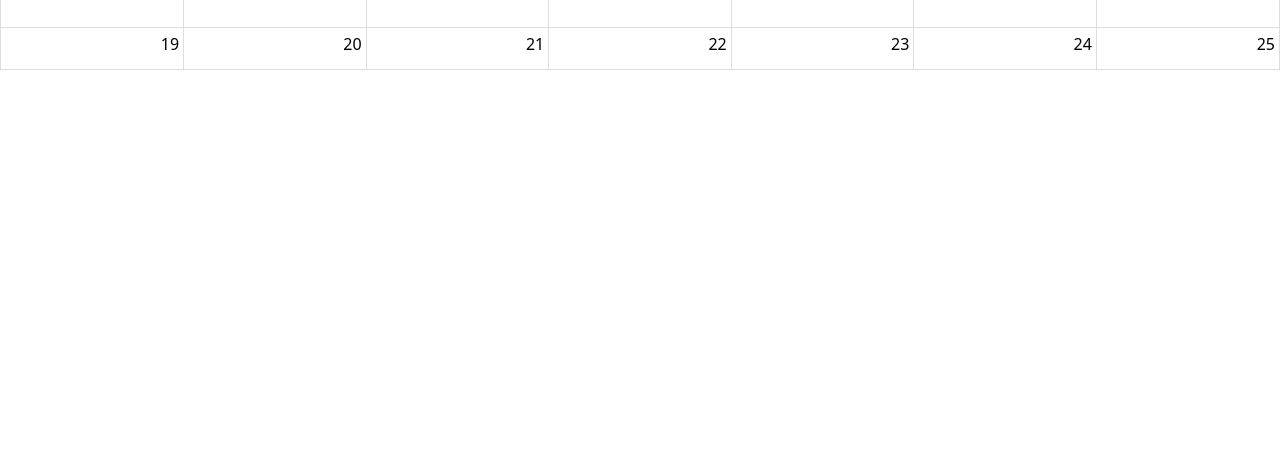
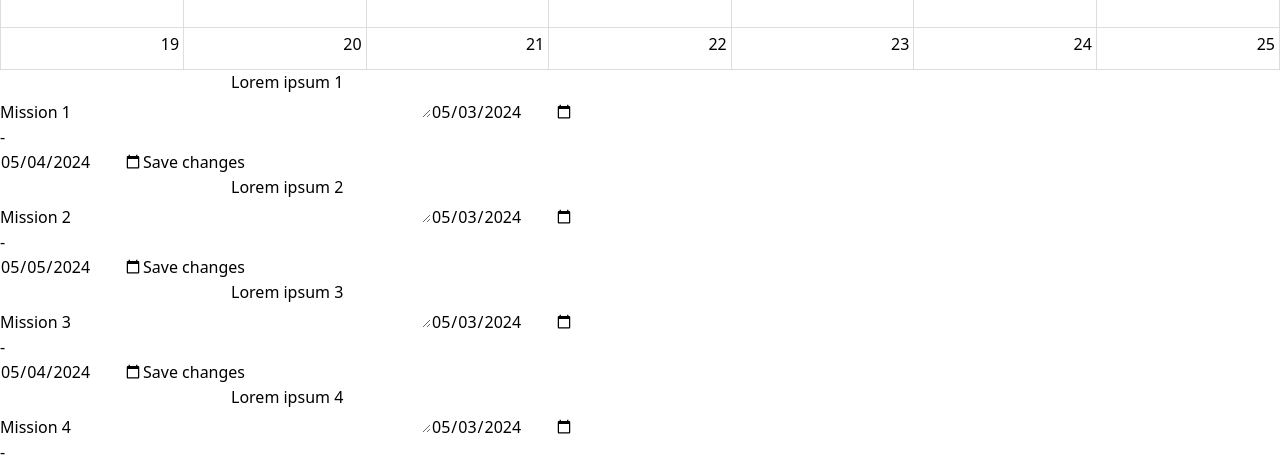
Before and after one commit to cmoileo/team-planner, a React (Vite) app: page / in a window 1280 px wide. Shown: the part 2136-2603 px from the top of the page. Before the commit the page ends 2206 px from the top, so only its background shows below. Built offline with nearby package versions, Linux system fonts and the light colour scheme.

Commit message:
fix creating mission

```diff
--- a/src/modules/planning/presentation/layout/addMission/add-mission.viewModel.tsx
+++ b/src/modules/planning/presentation/layout/addMission/add-mission.viewModel.tsx
@@ -5,9 +5,13 @@ export const useAddMissionViewModel = (
     {
         missions,
         setMissions,
+        filteredMissions,
+        setFilteredMissions
     }: {
         missions: MissionDto[] | null,
         setMissions: Dispatch<SetStateAction<MissionDto[]>>,
+        filteredMissions: MissionDto[] | null,
+        setFilteredMissions: Dispatch<SetStateAction<MissionDto[]>>
     }) => {
     const modalRef = useRef<HTMLFormElement>(null);
     const shadowRef = useRef<HTMLDivElement>(null);
@@ -41,6 +45,7 @@ export const useAddMissionViewModel = (
             })
         }
         missions ? setMissions([...missions, newMission]) : setMissions([newMission])
+        filteredMissions ? setFilteredMissions([...filteredMissions, newMission]) : setFilteredMissions([newMission])
         modalRef.current.reset()
     }
 
--- a/src/modules/planning/presentation/layout/addMission/addMission.layout.tsx
+++ b/src/modules/planning/presentation/layout/addMission/addMission.layout.tsx
@@ -9,12 +9,16 @@ export const AddMissionLayout = (
         missions,
         setMissions,
         users,
+        filteredMissions,
+        setFilteredMissions
     }: {
         missions: MissionDto[] | null,
         setMissions: Dispatch<SetStateAction<MissionDto[]>>,
         users: UserDto[],
+        filteredMissions: MissionDto[] | null,
+        setFilteredMissions: Dispatch<SetStateAction<MissionDto[]>>
     }) => {
-    const {handleOpenModal, handleAddMission, modalRef, shadowRef} = useAddMissionViewModel({missions, setMissions});
+    const {handleOpenModal, handleAddMission, modalRef, shadowRef} = useAddMissionViewModel({missions, setMissions, filteredMissions, setFilteredMissions});
     return (
         <div>
             <div className={"flex justify-between"}>
--- a/src/modules/planning/presentation/layout/displayMissions/displayMissions.layout.tsx
+++ b/src/modules/planning/presentation/layout/displayMissions/displayMissions.layout.tsx
@@ -0,0 +1,39 @@
+import {MissionDto} from "../../../domain/dto/Mission.dto.ts";
+import {Dispatch, SetStateAction} from "react";
+import {useDisplayMissionsViewModel} from "./displayMissions.viewModel.tsx";
+import {MainButton} from "../../../../../ui/MainButton.tsx";
+import MainText from "../../../../../ui/MainText.tsx";
+
+export const DisplayMissionsLayout = (
+    {
+        missions,
+        setMissions,
+        filteredMissions,
+        setFilteredMissions
+    }: {
+        missions: MissionDto[],
+        setMissions: Dispatch<SetStateAction<MissionDto[]>>,
+        filteredMissions: MissionDto[],
+        setFilteredMissions: Dispatch<SetStateAction<MissionDto[]>>
+    }) => {
+    const {handleChangeEvent} = useDisplayMissionsViewModel({missions, setMissions, filteredMissions, setFilteredMissions});
+
+    return (
+        <div className="flex flex-col gap-10">
+            {
+                missions.map((mission) => {
+                    return (
+                        <form onSubmit={handleChangeEvent} key={mission.id} id={String(mission.id)} className={"flex gap-10 items-center"}>
+                            <input className={"border p-2"} type="text" defaultValue={mission.title} name={"missionTitle"}/>
+                            <textarea className={"border p-2"} name="description" defaultValue={mission.description}></textarea>
+                            <input className={"border p-2"} type="date" defaultValue={mission.start} name={"start"}/>
+                            <MainText>-</MainText>
+                            <input className={"border p-2"} type="date" defaultValue={mission.end} name={"end"}/>
+                            <MainButton>Save changes</MainButton>
+                        </form>
+                    );
+                })
+            }
+        </div>
+    );
+};
--- a/src/modules/planning/presentation/layout/displayMissions/displayMissions.viewModel.tsx
+++ b/src/modules/planning/presentation/layout/displayMissions/displayMissions.viewModel.tsx
@@ -0,0 +1,50 @@
+import {MissionDto} from "../../../domain/dto/Mission.dto.ts";
+import {Dispatch, FormEvent, SetStateAction} from "react";
+
+export const useDisplayMissionsViewModel = (
+    {
+        missions,
+        setMissions,
+        filteredMissions,
+        setFilteredMissions
+    }: {
+        missions: MissionDto[],
+        setMissions: Dispatch<SetStateAction<MissionDto[]>>,
+        filteredMissions: MissionDto[],
+        setFilteredMissions: Dispatch<SetStateAction<MissionDto[]>>
+    }) => {
+    const handleChangeEvent = (e: FormEvent) => {
+        e.preventDefault()
+        if (!e.target) return
+        const target = e.target as HTMLFormElement
+
+        const missionId = Number(target.id)
+        const updatedMissions = missions.map((mission) => {
+            if (mission.id === missionId) {
+                return {
+                    ...mission,
+                    name: target.missionTitle.value,
+                    description: target.description.value,
+                }
+            }
+            return mission
+        })
+        const updatedFilteredMissions = filteredMissions.map((mission) => {
+            if (mission.id === missionId) {
+                return {
+                    ...mission,
+                    title: target.missionTitle.value,
+                    description: target.description.value,
+                    start: target.start.value,
+                    end: target.end.value
+                }
+            }
+            return mission
+        })
+        setMissions(updatedMissions)
+        setFilteredMissions(updatedFilteredMissions)
+    }
+    return {
+        handleChangeEvent
+    };
+}
--- a/src/modules/planning/presentation/layout/filterMissions/filterMissions.layout.tsx
+++ b/src/modules/planning/presentation/layout/filterMissions/filterMissions.layout.tsx
@@ -23,7 +23,6 @@ export const FilerMissionsLayout = (
     return (
         <div className={"flex flex-col gap-10"}>
             <MainText htmltag={"h2"} className={"text-2xl"} children={"Filter by users"} />
-            <MainButton onClick={handleResetFilters} children={"Reset filters"} />
             <div className={"flex gap-12"}>
                 {
                     users.map((user: UserDto) => (
@@ -35,6 +34,7 @@ export const FilerMissionsLayout = (
                     ))
                 }
             </div>
+            <MainButton onClick={handleResetFilters} children={"Reset filters"} />
         </div>
     )
 }
--- a/src/modules/planning/presentation/page/Page.tsx
+++ b/src/modules/planning/presentation/page/Page.tsx
@@ -2,10 +2,11 @@ import {CalendarLayout} from "../layout/calendar/calendar.layout.tsx";
 import {MissionDto} from "../../domain/dto/Mission.dto.ts";
 import {useState} from "react";
 import dataMissions from "../../../../datas/missions.json";
-import {AddMissionLayout} from "../layout/AddMission/addMission.layout.tsx";
+import {AddMissionLayout} from "../layout/addMission/addMission.layout.tsx";
 import dataUsers from "../../../../datas/users.json";
 import {UserDto} from "../../domain/dto/User.dto.ts";
-import {FilerMissionsLayout} from "../layout/FilterMissions/filterMissions.layout.tsx";
+import {FilerMissionsLayout} from "../layout/filterMissions/filterMissions.layout.tsx";
+import {DisplayMissionsLayout} from "../layout/displayMissions/displayMissions.layout.tsx";
 
 export const PlanningPage = () => {
     const [missions, setMissions] = useState<MissionDto[]>(dataMissions);
@@ -13,9 +14,10 @@ export const PlanningPage = () => {
     const [filteredMissions, setFilteredMissions] = useState<MissionDto[]>(missions);
     return (
         <div className={"w-10/12 m-auto flex flex-col gap-12 mt-20 pb-16"}>
-            <AddMissionLayout missions={missions} setMissions={setMissions} users={users} />
+            <AddMissionLayout missions={missions} setMissions={setMissions} users={users} filteredMissions={filteredMissions} setFilteredMissions={setFilteredMissions} />
             <FilerMissionsLayout filteredMissions={filteredMissions} setFilteredMissions={setFilteredMissions} users={users} missions={missions} setMissions={setMissions} />
             <CalendarLayout filteredMissions={filteredMissions} missions={missions} setMissions={setMissions} users={users} setFilteredMissions={setFilteredMissions} />
+            <DisplayMissionsLayout missions={missions} setMissions={setMissions} filteredMissions={filteredMissions} setFilteredMissions={setFilteredMissions} />
         </div>
     )
 }
--- a/src/ui/MainButton.tsx
+++ b/src/ui/MainButton.tsx
@@ -8,7 +8,7 @@ interface MainButtonProps {
 export const MainButton: React.FC<MainButtonProps> = ({ onClick, children }) => {
     return (
         <button
-            className={"p-2 bg-blue-700 text-1x transition text-white rounded-lg active:bg-blue-800"}
+            className={"p-2 h-fit bg-blue-700 text-1x transition text-white rounded-lg active:bg-blue-800"}
             onClick={onClick}
         >
             {children}
```
